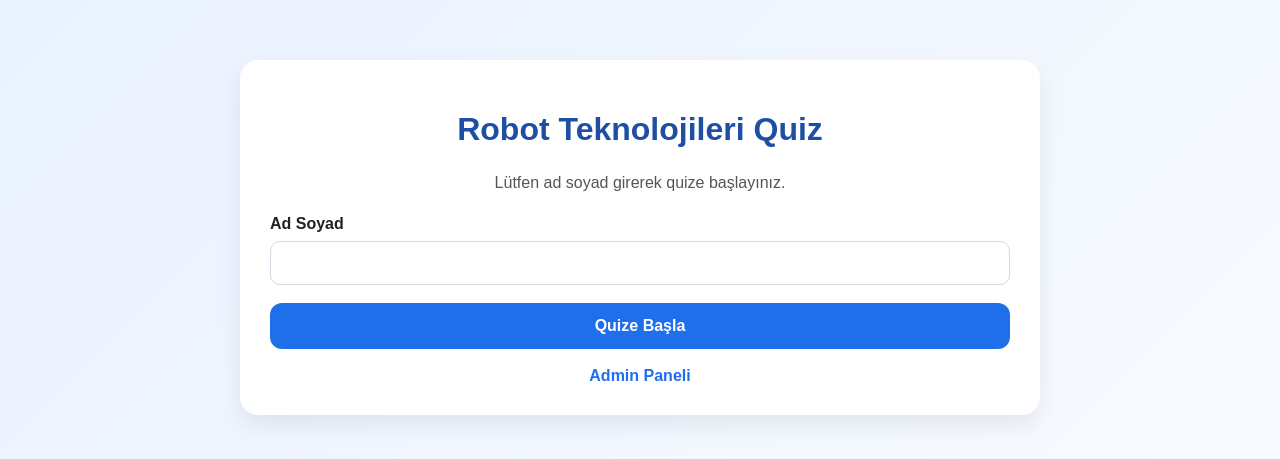
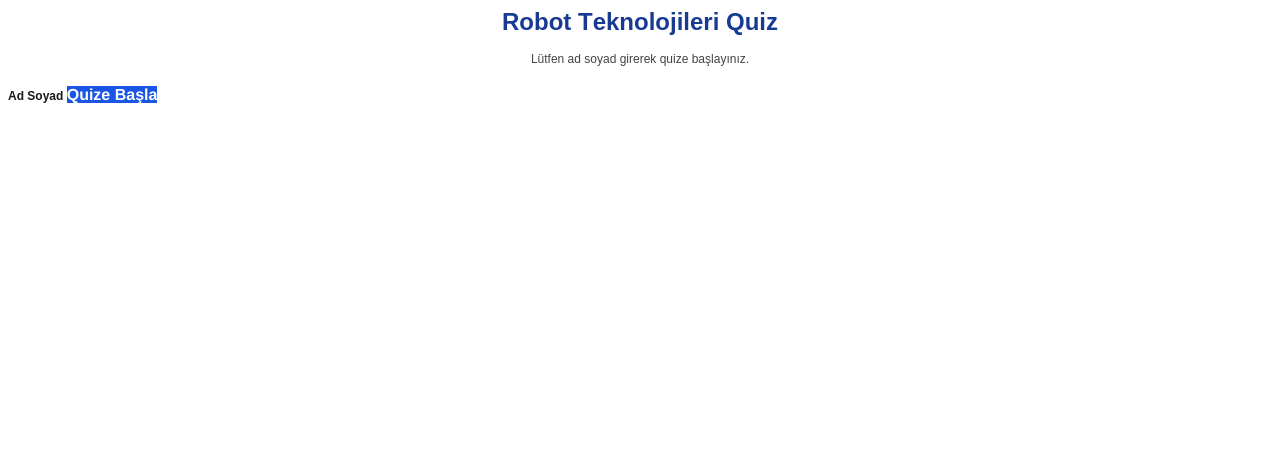
Before and after one commit to handemath/qr_soru, a Flask app: page / in a window 1280 px wide. Shown: the top 459 px of the page. Run offline with Flask 3, Linux system fonts and the light colour scheme.

Commit message:
remove admin link from index

```diff
--- a/templates/index.html
+++ b/templates/index.html
@@ -1,153 +1,38 @@
-<!DOCTYPE html>
-<html lang="tr">
+<!DOCTYPE html PUBLIC "-//W3C//DTD HTML 4.01//EN" "http://www.w3.org/TR/html4/strict.dtd">
+<html>
 <head>
-<meta charset="UTF-8">
-<meta name="viewport" content="width=device-width, initial-scale=1.0">
-<title>Robot Teknolojileri Quiz</title>
-<style>
-body{
-    margin:0;
-    font-family:Arial, sans-serif;
-    background:linear-gradient(135deg,#eaf2ff,#f8fbff);
-    color:#222;
-}
-.container{
-    max-width:800px;
-    margin:40px auto;
-    padding:20px;
-}
-.card{
-    background:#ffffff;
-    border-radius:18px;
-    box-shadow:0 10px 25px rgba(0,0,0,0.08);
-    padding:30px;
-}
-h1,h2{
-    text-align:center;
-    color:#1f4fa3;
-}
-p{
-    line-height:1.6;
-}
-label{
-    font-weight:600;
-}
-input[type="text"]{
-    width:100%;
-    padding:12px;
-    margin-top:8px;
-    margin-bottom:18px;
-    border:1px solid #cfd8e3;
-    border-radius:10px;
-    font-size:16px;
-    box-sizing:border-box;
-}
-.question-box{
-    background:#f7faff;
-    border:1px solid #dbe8ff;
-    border-radius:14px;
-    padding:18px;
-    margin-bottom:20px;
-}
-.option{
-    display:block;
-    padding:10px 12px;
-    margin:8px 0;
-    border-radius:10px;
-    background:#ffffff;
-    border:1px solid #d9e2ef;
-    cursor:pointer;
-}
-.option:hover{
-    background:#eef5ff;
-}
-button{
-    width:100%;
-    background:#1f6feb;
-    color:white;
-    border:none;
-    padding:14px;
-    border-radius:12px;
-    font-size:16px;
-    font-weight:bold;
-    cursor:pointer;
-}
-button:hover{
-    background:#1557b0;
-}
-.admin-link{
-    display:inline-block;
-    margin-top:18px;
-    text-decoration:none;
-    color:#1f6feb;
-    font-weight:bold;
-}
-.subtitle{
-    text-align:center;
-    color:#555;
-    margin-bottom:20px;
-}
-</style>
+  <meta http-equiv="Content-Type" content="text/html; charset=utf-8">
+  <meta http-equiv="Content-Style-Type" content="text/css">
+  <title>Robot Teknolojileri Quiz</title>
+  <meta name="Generator" content="Cocoa HTML Writer">
+  <meta name="CocoaVersion" content="2113">
+  <style type="text/css">
+    p.p1 {margin: 0.0px 0.0px 0.0px 0.0px; font: 12.0px Arial; color: #1a1a1a; -webkit-text-stroke: #1a1a1a; background-color: #ffffff}
+    p.p3 {margin: 0.0px 0.0px 20.0px 0.0px; text-align: center; line-height: 19.2px; font: 12.0px Arial; color: #434343; -webkit-text-stroke: #434343}
+    p.p4 {margin: 0.0px 0.0px 12.0px 0.0px; line-height: 19.2px; font: 12.0px Arial; color: #1a1a1a; -webkit-text-stroke: #1a1a1a}
+    p.p5 {margin: 0.0px 0.0px 0.0px 0.0px; font: 16.0px 'Helvetica Neue'; color: #ffffff; -webkit-text-stroke: #ffffff}
+    span.s1 {font-kerning: none}
+    span.s2 {font-kerning: none; background-color: #ffffff}
+    span.s3 {font-kerning: none; background-color: #f5f9ff}
+    span.s4 {font: 12.0px Arial; font-kerning: none; color: #1a1a1a; background-color: #ffffff; -webkit-text-stroke: 0px #1a1a1a}
+    span.s5 {font-kerning: none; background-color: #1a55e6}
+  </style>
 </head>
 <body>
-<div class="container">
-<div class="card">
-
-{% if questions %}
-
-    <h2>Merhaba {{ student_name }}</h2>
-    <p class="subtitle">Aşağıdaki 5 soruyu dikkatlice cevaplayınız.</p>
-
-    <form action="/submit_quiz" method="post">
-        <input type="hidden" name="student_name" value="{{ student_name }}">
-
-        {% for q in questions %}
-        <div class="question-box">
-            <p><strong>{{ loop.index }}. {{ q.text }}</strong></p>
-
-            <label class="option">
-                <input type="radio" name="question_{{ q.id }}" value="A" required>
-                A) {{ q.A }}
-            </label>
-
-            <label class="option">
-                <input type="radio" name="question_{{ q.id }}" value="B">
-                B) {{ q.B }}
-            </label>
-
-            <label class="option">
-                <input type="radio" name="question_{{ q.id }}" value="C">
-                C) {{ q.C }}
-            </label>
-
-            <label class="option">
-                <input type="radio" name="question_{{ q.id }}" value="D">
-                D) {{ q.D }}
-            </label>
-        </div>
-        {% endfor %}
-
-        <button type="submit">Cevapları Gönder</button>
-    </form>
-
-{% else %}
-
-    <h1>Robot Teknolojileri Quiz</h1>
-    <p class="subtitle">Lütfen ad soyad girerek quize başlayınız.</p>
-
-    <form method="post">
-        <label>Ad Soyad</label>
-        <input type="text" name="name" required>
-        <button type="submit">Quize Başla</button>
-    </form>
-
-    <div style="text-align:center;">
-        <a class="admin-link" href="/admin">Admin Paneli</a>
-    </div>
-
-{% endif %}
-
-</div>
-</div>
+<p class="p1"><span class="s1">{% if questions %}</span></p>
+<h2 style="margin: 0.0px 0.0px 14.9px 0.0px; text-align: center; font: 18.0px Arial; color: #183a92; -webkit-text-stroke: #183a92"><span class="s2"><b>Merhaba {{ student_name }}</b></span></h2>
+<p class="p3"><span class="s2">Aşağıdaki 5 soruyu dikkatlice cevaplayınız.</span></p>
+<p class="p1"><span class="s1">{% for q in questions %}</span></p>
+<p class="p4"><span class="s3"><b>{{ loop.index }}. {{ q.text }}</b></span></p>
+<p class="p1"><span class="s1"><b>A) {{ q.A }}<span class="Apple-converted-space"> </span></b></span></p>
+<p class="p1"><span class="s1"><b>B) {{ q.B }}<span class="Apple-converted-space"> </span></b></span></p>
+<p class="p1"><span class="s1"><b>C) {{ q.C }}<span class="Apple-converted-space"> </span></b></span></p>
+<p class="p1"><span class="s1"><b>D) {{ q.D }}<span class="Apple-converted-space"> </span></b></span></p>
+<p class="p5"><span class="s4">{% endfor %} </span><span class="s5"><b>Cevapları Gönder</b></span><span class="s4"><span class="Apple-converted-space"> </span></span></p>
+<p class="p1"><span class="s1">{% else %}</span></p>
+<h1 style="margin: 0.0px 0.0px 16.1px 0.0px; text-align: center; font: 24.0px Arial; color: #183a92; -webkit-text-stroke: #183a92"><span class="s2"><b>Robot Teknolojileri Quiz</b></span></h1>
+<p class="p3"><span class="s2">Lütfen ad soyad girerek quize başlayınız.</span></p>
+<p class="p5"><span class="s4"><b>Ad Soyad</b> </span><span class="s5"><b>Quize Başla</b></span><span class="s4"><span class="Apple-converted-space"> </span></span></p>
+<p class="p1"><span class="s1">{% endif %}<span class="Apple-converted-space"> </span></span></p>
 </body>
 </html>
```
